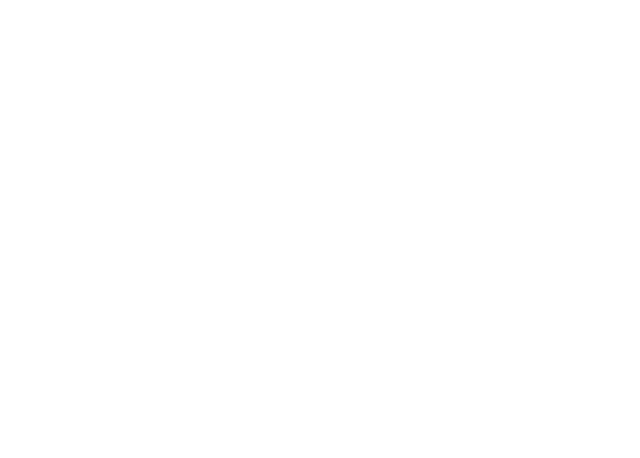
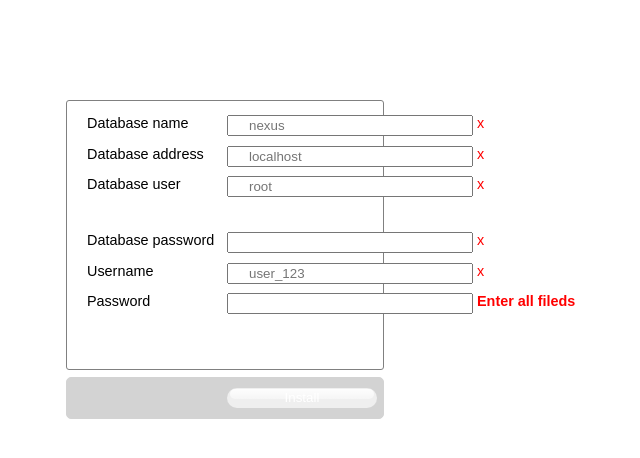
Before and after one commit to Amir1github/Nexus, a PHP site: page /install.php in a window 1280 px wide. Before the commit the part shown is empty. Shown: the top 458 px of the page, without its empty margins (416-1056 px from the left). Run offline with PHP 8.4, Linux system fonts and the light colour scheme; some libraries are stand-ins or nearby versions.

Commit message:
Update install.php

```diff
--- a/install.php
+++ b/install.php
@@ -125,3 +125,53 @@
     return $crypt;
 }
 ?>
+
+
+
+<!DOCTYPE html>
+<html lang="en">
+<head>
+    <meta charset="UTF-8">
+    <link rel="stylesheet" href="css/i.css">
+    <title>Nexus:Installation</title>
+
+</head>
+<body>
+<form>
+    <div>
+        <p>
+            <label>Database name</label>
+            <input type="text" name="dbname" required pattern="[A-za-z0-9_]+" placeholder="nexus"><span></span>
+        </p>
+
+        <p>
+            <label>Database address</label>
+            <input type="text" name="dbhost" required pattern="[A-za-z0-9\W]+" placeholder="localhost"><span></span>
+        </p>
+
+        <p>
+            <label>Database user</label>
+            <input type="text" name="dbuser" required pattern="[A-za-z0-9_]+" placeholder="root"><span></span>
+        </p>
+
+        <p>
+            <label>Database password</label>
+            <input type="password" name="dbpass" required ><span></span>
+        </p>
+
+        <p>
+            <label>Username</label>
+            <input type="text" name="name"  required  placeholder="user_123"><span></span>
+        </p>
+
+        <p>
+            <label>Password</label>
+            <input type="password" name="pass" required ><span></span>
+        </p>
+    </div>
+    <footer>
+        <button type="submit" name="submit">Install</button>
+    </footer>
+</form>
+</body>
+</html>
```
